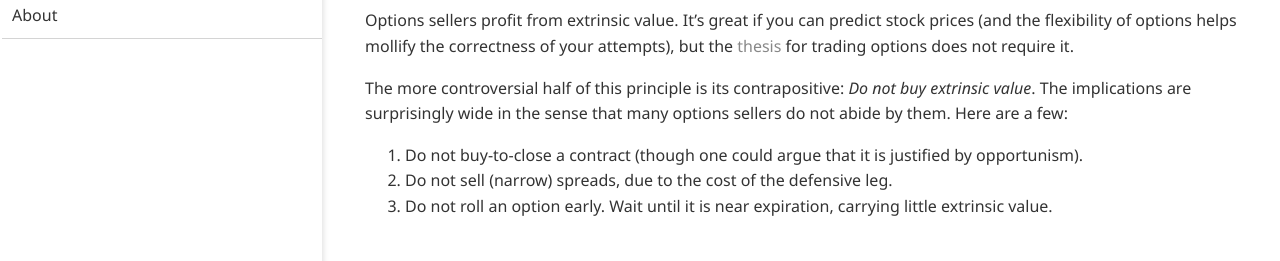
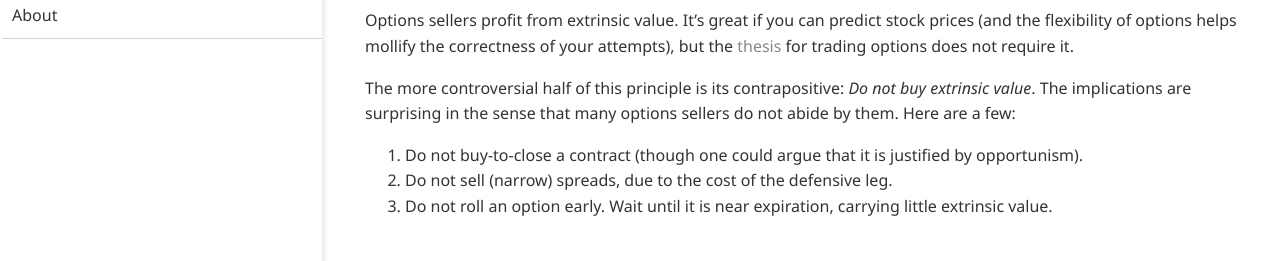
Before and after one commit to impuremaths/impuremaths.github.io, a Jekyll site: the page built from _posts/2021-03-02-trading-options-ii.md, in a window 1280 px wide and 900 px high, scrolled down 639 px. Shown: the part 629-890 px from the top of the window. Built offline with Jekyll 4.4.1, drawn with Linux system fonts in a browser that asks for light colours.

Commit message:
Update 2021-03-02-trading-options-ii.md

```diff
--- a/_posts/2021-03-02-trading-options-ii.md
+++ b/_posts/2021-03-02-trading-options-ii.md
@@ -46,7 +46,7 @@ Diversify. Keep in mind that there are many ways to diversify, and you should us
 
 Options sellers profit from extrinsic value. It's great if you can predict stock prices (and the flexibility of options helps mollify the correctness of your attempts), but the [thesis]({{ "" | relative_url }}{% post_url 2021-02-22-trading-options %}) for trading options does not require it.
 
-The more controversial half of this principle is its contrapositive: _Do not buy extrinsic value_. The implications are surprisingly wide in the sense that many options sellers do not abide by them. Here are a few:
+The more controversial half of this principle is its contrapositive: _Do not buy extrinsic value_. The implications are surprising in the sense that many options sellers do not abide by them. Here are a few:
 
 1. Do not buy-to-close a contract (though one could argue that it is justified by opportunism).
 2. Do not sell (narrow) spreads, due to the cost of the defensive leg.
```
